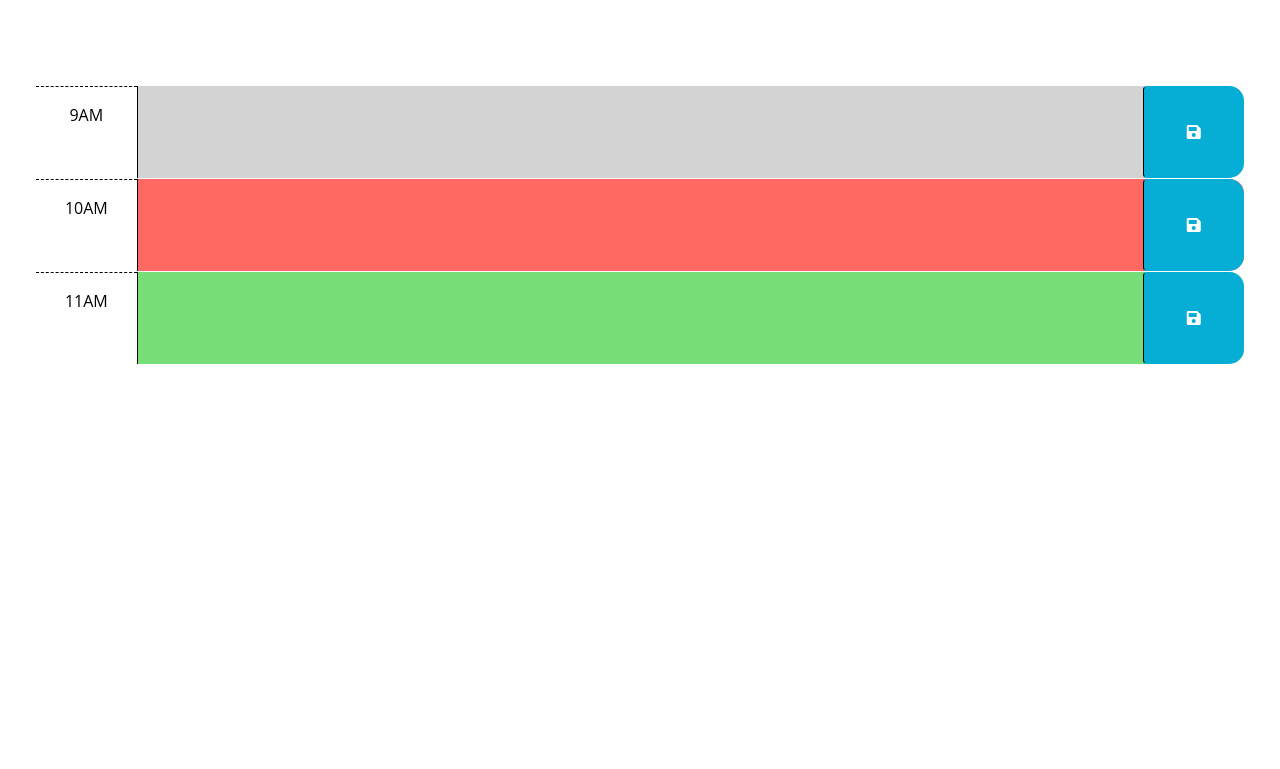
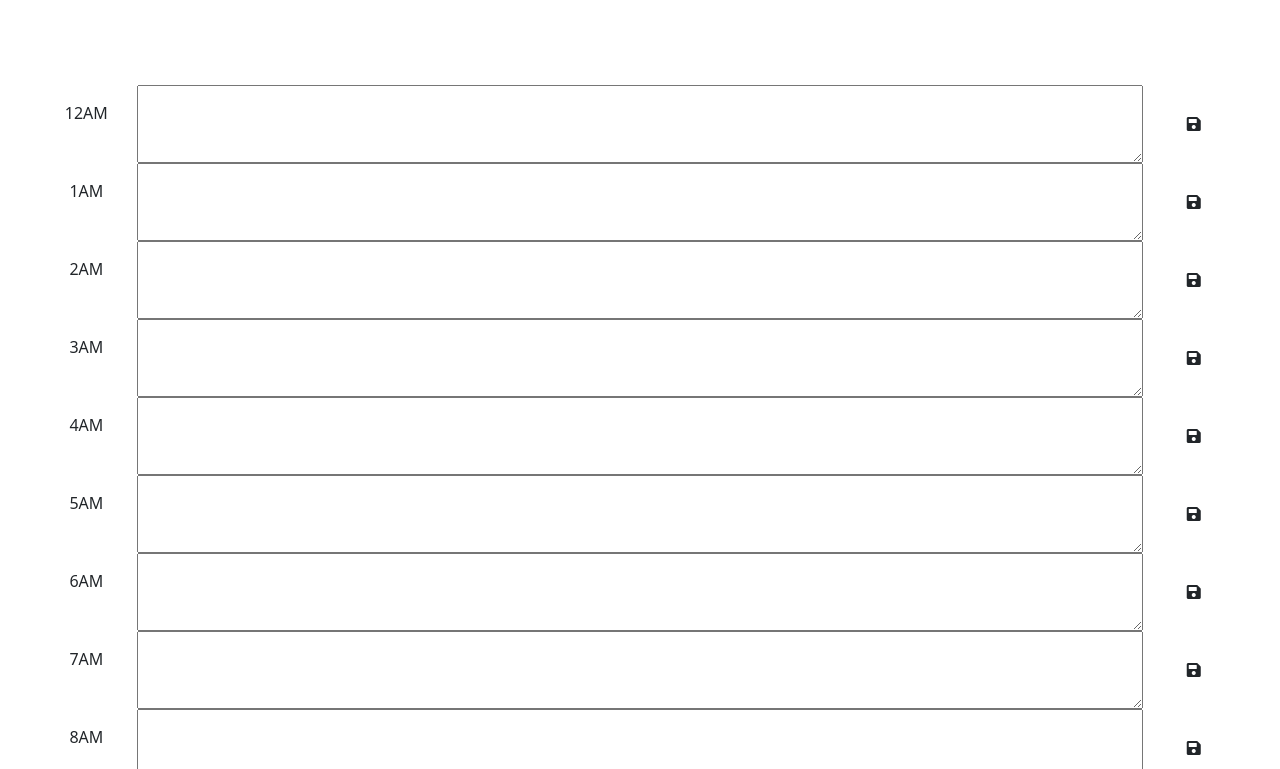
Before and after one commit to CYMcolor/Work-Day-Scheduler, a plain HTML site: page index.html in a window 1280 px wide. Shown: the part 166-935 px from the top of the page. Before the commit the page ends 800 px from the top, so only its background shows below. Drawn offline with nearby package versions, Linux system fonts and the light colour scheme; files that its build step writes are made by us from their sources.

Commit message:
used jquery to show hour blocks
reroute the js and css links to the right files
stored the day and hour values
used jquery to make the time blocks in the html

```diff
--- a/assets/script.js
+++ b/assets/script.js
@@ -1,6 +1,11 @@
 // Wrap all code that interacts with the DOM in a call to jQuery to ensure that
 // the code isn't run until the browser has finished rendering all the elements
 // in the html.
+var today = dayjs();
+var hour = today.$H;
+console.log(today);
+console.log(hour);
+
 $(function () {
   // TODO: Add a listener for click events on the save button. This code should
   // use the id in the containing time-block as a key to save the user input in
@@ -8,16 +13,48 @@ $(function () {
   // function? How can DOM traversal be used to get the "hour-x" id of the
   // time-block containing the button that was clicked? How might the id be
   // useful when saving the description in local storage?
-  //
+
   // TODO: Add code to apply the past, present, or future class to each time
   // block by comparing the id to the current hour. HINTS: How can the id
   // attribute of each time-block be used to conditionally add or remove the
   // past, present, and future classes? How can Day.js be used to get the
   // current hour in 24-hour time?
-  //
+  for( var i = 0; i < 24; i++)
+  {
+    //create the hour block div
+
+    var hourBlock = $("<div id = 'hour-" + i +"' class= 'row time-block'>");
+    var label;
+    var classes = '<div class="col-2 col-md-1 hour text-center py-3">';
+    //create div with the hour label
+    if(i === 0)
+      label = $(classes + 12 + 'AM</div>');
+    else if ( i === 12)
+      label = $(classes + 12 + 'PM</div>');
+    else if (i < 12)
+      label = $(classes + i + 'AM</div>');
+    else
+      label = $(classes + (i-12)+'PM</div>');
+    //add text area
+    var textArea = $('<textarea class="col-8 col-md-10 description" rows="3">');
+    //add button
+    var button = $('<button class="btn saveBtn col-2 col-md-1" aria-label="save">');
+    //add save button icon
+    var saveIcon = $('<i class="fas fa-save" aria-hidden="true">');
+
+    //append everything
+    $("#schedule").append(hourBlock);
+    $("#hour-"+i).append(label);
+    $("#hour-"+i).append(textArea);
+    $("#hour-"+i).append(button);
+
+  }
+  //append icon outside or the icon would appear 12 times
+  $("button").append(saveIcon);
+
   // TODO: Add code to get any user input that was saved in localStorage and set
   // the values of the corresponding textarea elements. HINT: How can the id
   // attribute of each time-block be used to do this?
-  //
+
   // TODO: Add code to display the current date in the header of the page.
 });
--- a/index.html
+++ b/index.html
@@ -20,7 +20,7 @@
       href="https://fonts.googleapis.com/css2?family=Fira+Sans:wght@400;700&display=swap"
       rel="stylesheet"
     />
-    <link rel="stylesheet" href="style.css" />
+    <link rel="stylesheet" href="./assets/script.js" />
     <title>Work Day Scheduler</title>
   </head>
 
@@ -30,8 +30,21 @@
       <p class="lead">A simple calendar app for scheduling your work day</p>
       <p id="currentDay" class="lead"></p>
     </header>
-    <div class="container-fluid px-5">
-      <!-- Use class for "past", "present", and "future" to apply styles to the
+    <div id = "schedule" class="container-fluid px-5">
+
+    </div>
+
+    <script src="https://cdnjs.cloudflare.com/ajax/libs/jquery/3.2.1/jquery.min.js"></script>
+    <script src="https://cdn.jsdelivr.net/npm/dayjs@1.11.3/dayjs.min.js"
+    integrity="sha256-iu/zLUB+QgISXBLCW/mcDi/rnf4m4uEDO0wauy76x7U="
+    crossorigin="anonymous"></script>
+
+    <script src="./assets/script.js"></script>
+  </body>
+</html>
+
+
+<!-- Use class for "past", "present", and "future" to apply styles to the
         time-block divs accordingly. The javascript will need to do this by
         adding/removing these classes on each div by comparing the hour in the
         id to the current hour. The html provided below is meant to be an example
@@ -40,9 +53,80 @@
         in the finished product. Remember to delete this comment once the
         code is implemented.
         -->
+        <!-- Just for testing purposes-->
+        <!--
+      <div id="hour-0" class="row time-block">
+        <div class="col-2 col-md-1 hour text-center py-3">12AM</div>
+        <textarea class="col-8 col-md-10 description" rows="3"> </textarea>
+        <button class="btn saveBtn col-2 col-md-1" aria-label="save">
+          <i class="fas fa-save" aria-hidden="true"></i>
+        </button>
+      </div>
 
-      <!-- Example of a past time block. The "past" class adds a gray background color. -->
-      <div id="hour-9" class="row time-block past">
+      <div id="hour-1" class="row time-block">
+        <div class="col-2 col-md-1 hour text-center py-3">1AM</div>
+        <textarea class="col-8 col-md-10 description" rows="3"> </textarea>
+        <button class="btn saveBtn col-2 col-md-1" aria-label="save">
+          <i class="fas fa-save" aria-hidden="true"></i>
+        </button>
+      </div>
+
+      <div id="hour-2" class="row time-block">
+        <div class="col-2 col-md-1 hour text-center py-3">2AM</div>
+        <textarea class="col-8 col-md-10 description" rows="3"> </textarea>
+        <button class="btn saveBtn col-2 col-md-1" aria-label="save">
+          <i class="fas fa-save" aria-hidden="true"></i>
+        </button>
+      </div>
+
+      <div id="hour-3" class="row time-block">
+        <div class="col-2 col-md-1 hour text-center py-3">3AM</div>
+        <textarea class="col-8 col-md-10 description" rows="3"> </textarea>
+        <button class="btn saveBtn col-2 col-md-1" aria-label="save">
+          <i class="fas fa-save" aria-hidden="true"></i>
+        </button>
+      </div>
+      <div id="hour-4" class="row time-block">
+        <div class="col-2 col-md-1 hour text-center py-3">4AM</div>
+        <textarea class="col-8 col-md-10 description" rows="3"> </textarea>
+        <button class="btn saveBtn col-2 col-md-1" aria-label="save">
+          <i class="fas fa-save" aria-hidden="true"></i>
+        </button>
+      </div>
+
+      <div id="hour-5" class="row time-block">
+        <div class="col-2 col-md-1 hour text-center py-3">5AM</div>
+        <textarea class="col-8 col-md-10 description" rows="3"> </textarea>
+        <button class="btn saveBtn col-2 col-md-1" aria-label="save">
+          <i class="fas fa-save" aria-hidden="true"></i>
+        </button>
+      </div>
+
+      <div id="hour-6" class="row time-block">
+        <div class="col-2 col-md-1 hour text-center py-3">6AM</div>
+        <textarea class="col-8 col-md-10 description" rows="3"> </textarea>
+        <button class="btn saveBtn col-2 col-md-1" aria-label="save">
+          <i class="fas fa-save" aria-hidden="true"></i>
+        </button>
+      </div>
+
+      <div id="hour-7" class="row time-block">
+        <div class="col-2 col-md-1 hour text-center py-3">7AM</div>
+        <textarea class="col-8 col-md-10 description" rows="3"> </textarea>
+        <button class="btn saveBtn col-2 col-md-1" aria-label="save">
+          <i class="fas fa-save" aria-hidden="true"></i>
+        </button>
+      </div>
+
+      <div id="hour-8" class="row time-block">
+        <div class="col-2 col-md-1 hour text-center py-3">8AM</div>
+        <textarea class="col-8 col-md-10 description" rows="3"> </textarea>
+        <button class="btn saveBtn col-2 col-md-1" aria-label="save">
+          <i class="fas fa-save" aria-hidden="true"></i>
+        </button>
+      </div>
+
+      <div id="hour-9" class="row time-block">
         <div class="col-2 col-md-1 hour text-center py-3">9AM</div>
         <textarea class="col-8 col-md-10 description" rows="3"> </textarea>
         <button class="btn saveBtn col-2 col-md-1" aria-label="save">
@@ -50,8 +134,7 @@
         </button>
       </div>
 
-      <!-- Example of a present time block. The "present" class adds a red background color. -->
-      <div id="hour-10" class="row time-block present">
+      <div id="hour-10" class="row time-block">
         <div class="col-2 col-md-1 hour text-center py-3">10AM</div>
         <textarea class="col-8 col-md-10 description" rows="3"> </textarea>
         <button class="btn saveBtn col-2 col-md-1" aria-label="save">
@@ -59,21 +142,19 @@
         </button>
       </div>
 
-      <!-- Example of a future time block. The "future" class adds a green background color. -->
-      <div id="hour-11" class="row time-block future">
+      <div id="hour-11" class="row time-block">
         <div class="col-2 col-md-1 hour text-center py-3">11AM</div>
         <textarea class="col-8 col-md-10 description" rows="3"> </textarea>
         <button class="btn saveBtn col-2 col-md-1" aria-label="save">
           <i class="fas fa-save" aria-hidden="true"></i>
         </button>
       </div>
-    </div>
 
-    <script src="https://cdnjs.cloudflare.com/ajax/libs/jquery/3.2.1/jquery.min.js"></script>
-    <script src="https://cdn.jsdelivr.net/npm/dayjs@1.11.3/dayjs.min.js"
-    integrity="sha256-iu/zLUB+QgISXBLCW/mcDi/rnf4m4uEDO0wauy76x7U="
-    crossorigin="anonymous"></script>
-
-    <script src="script.js"></script>
-  </body>
-</html>
+      <div id="hour-12" class="row time-block">
+        <div class="col-2 col-md-1 hour text-center py-3">12PM</div>
+        <textarea class="col-8 col-md-10 description" rows="3"> </textarea>
+        <button class="btn saveBtn col-2 col-md-1" aria-label="save">
+          <i class="fas fa-save" aria-hidden="true"></i>
+        </button>
+      </div>
+      -->
```
